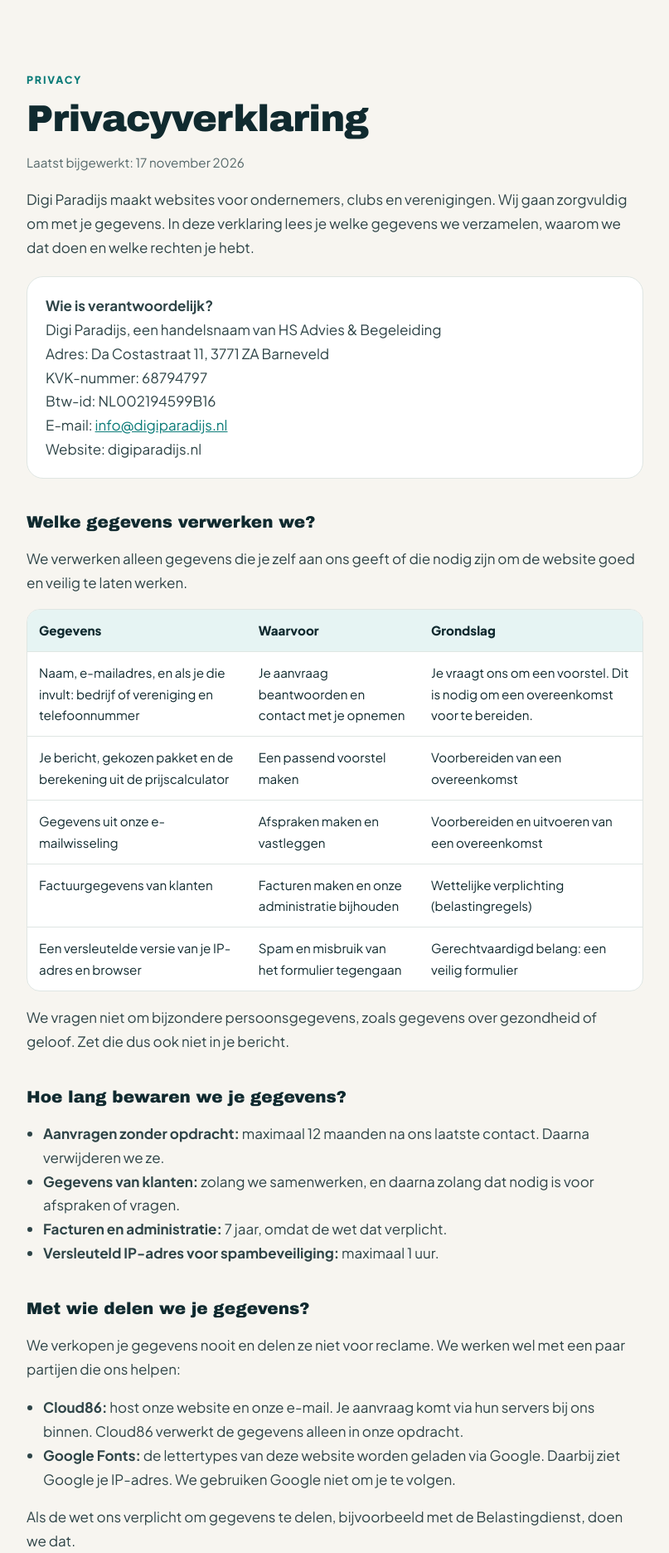
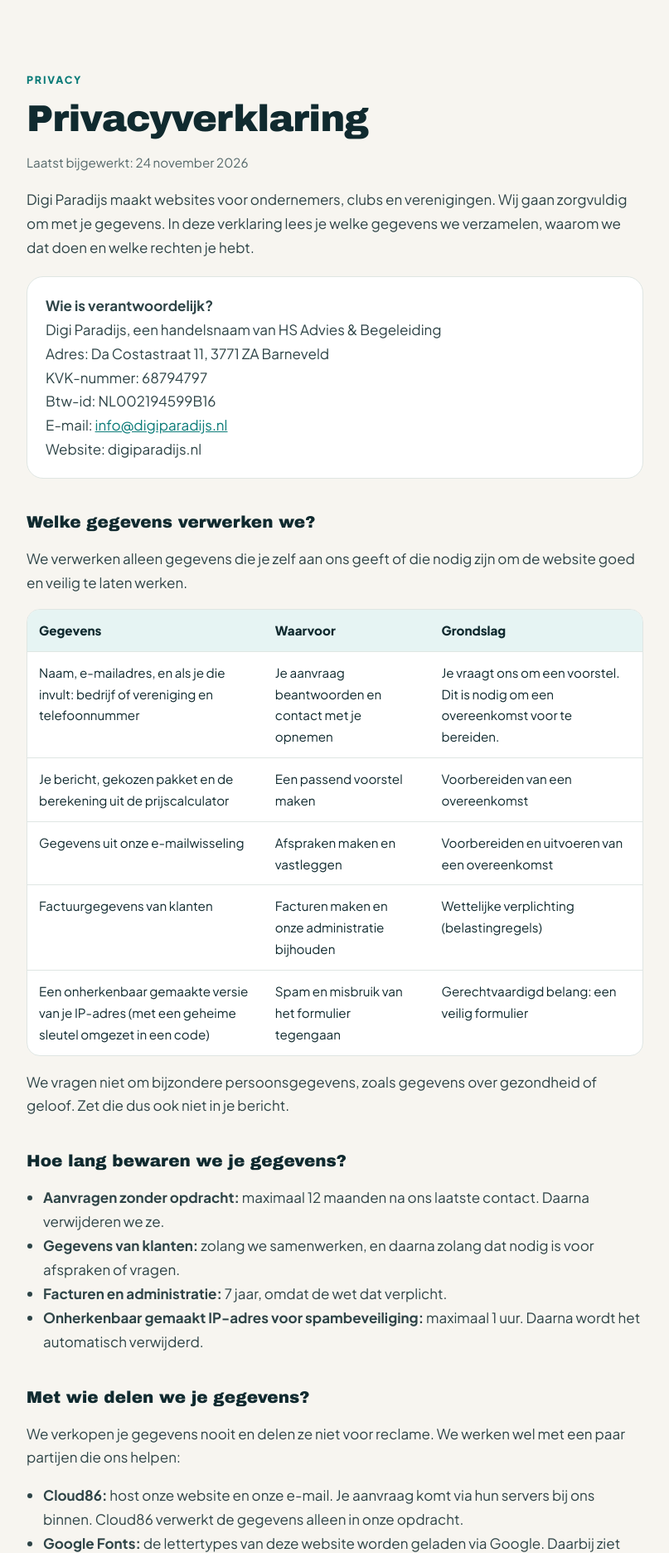
Before and after one commit to mkamphuis76-ops/digiparadijs-website, a PHP site: page /privacy.html in a window 1280 px wide. Shown: the part 65-1937 px from the top of the page at 83% size, without its empty margins (236-1043 px from the left). Run offline with PHP 8.4, Linux system fonts and the light colour scheme; some web fonts are replaced.

Commit message:
Spambeveiliging: IP onherkenbaar met geheime sleutel en na 1 uur verwijderd
- IP-adres wordt gehasht met HMAC en een geheime sleutel die alleen op de
  server staat, zodat het niet terug te rekenen is
- Tellers ouder dan een uur worden automatisch opgeruimd
- Privacyverklaring beschrijft nu precies wat er gebeurt; verouderde zin
  over het hulpberichtje verwijderd

Co-Authored-By: Claude Opus 5.5 <noreply@anthropic.com>
Claude-Session: https://claude.ai/code/session_01DjA4JyodinSMj4bTg1JKkm

```diff
--- a/privacy.html
+++ b/privacy.html
@@ -48,7 +48,7 @@ footer a{color:#F7F5F0;font-weight:700}
 <main><div class="wrap">
   <span class="label">Privacy</span>
   <h1>Privacyverklaring</h1>
-  <p class="date">Laatst bijgewerkt: 17 november 2026</p>
+  <p class="date">Laatst bijgewerkt: 24 november 2026</p>
   <p>Digi Paradijs maakt websites voor ondernemers, clubs en verenigingen. Wij gaan zorgvuldig om met je gegevens. In deze verklaring lees je welke gegevens we verzamelen, waarom we dat doen en welke rechten je hebt.</p>
 
   <div class="card">
@@ -64,7 +64,7 @@ footer a{color:#F7F5F0;font-weight:700}
       <tr><td data-l="Gegevens">Je bericht, gekozen pakket en de berekening uit de prijscalculator</td><td data-l="Waarvoor">Een passend voorstel maken</td><td data-l="Grondslag">Voorbereiden van een overeenkomst</td></tr>
       <tr><td data-l="Gegevens">Gegevens uit onze e-mailwisseling</td><td data-l="Waarvoor">Afspraken maken en vastleggen</td><td data-l="Grondslag">Voorbereiden en uitvoeren van een overeenkomst</td></tr>
       <tr><td data-l="Gegevens">Factuurgegevens van klanten</td><td data-l="Waarvoor">Facturen maken en onze administratie bijhouden</td><td data-l="Grondslag">Wettelijke verplichting (belastingregels)</td></tr>
-      <tr><td data-l="Gegevens">Een versleutelde versie van je IP-adres en browser</td><td data-l="Waarvoor">Spam en misbruik van het formulier tegengaan</td><td data-l="Grondslag">Gerechtvaardigd belang: een veilig formulier</td></tr>
+      <tr><td data-l="Gegevens">Een onherkenbaar gemaakte versie van je IP-adres (met een geheime sleutel omgezet in een code)</td><td data-l="Waarvoor">Spam en misbruik van het formulier tegengaan</td><td data-l="Grondslag">Gerechtvaardigd belang: een veilig formulier</td></tr>
     </tbody>
   </table></div>
   <p>We vragen niet om bijzondere persoonsgegevens, zoals gegevens over gezondheid of geloof. Zet die dus ook niet in je bericht.</p>
@@ -74,7 +74,7 @@ footer a{color:#F7F5F0;font-weight:700}
     <li><b>Aanvragen zonder opdracht:</b> maximaal 12 maanden na ons laatste contact. Daarna verwijderen we ze.</li>
     <li><b>Gegevens van klanten:</b> zolang we samenwerken, en daarna zolang dat nodig is voor afspraken of vragen.</li>
     <li><b>Facturen en administratie:</b> 7 jaar, omdat de wet dat verplicht.</li>
-    <li><b>Versleuteld IP-adres voor spambeveiliging:</b> maximaal 1 uur.</li>
+    <li><b>Onherkenbaar gemaakt IP-adres voor spambeveiliging:</b> maximaal 1 uur. Daarna wordt het automatisch verwijderd.</li>
   </ul>
 
   <h2>Met wie delen we je gegevens?</h2>
@@ -86,7 +86,7 @@ footer a{color:#F7F5F0;font-weight:700}
   <p>Als de wet ons verplicht om gegevens te delen, bijvoorbeeld met de Belastingdienst, doen we dat.</p>
 
   <h2>Cookies en links naar andere websites</h2>
-  <p>Deze website gebruikt geen cookies om je te volgen en geen advertentie- of analysecookies. We houden ook geen bezoekersstatistieken bij. We bewaren alleen in je eigen browser of je het hulpberichtje al hebt gesloten, zodat je het niet opnieuw ziet. Dat wordt gewist zodra je je browser sluit.</p>
+  <p>Deze website gebruikt geen cookies om je te volgen en geen advertentie- of analysecookies. We houden ook geen bezoekersstatistieken bij.</p>
   <p>Op de website staan links naar andere websites, zoals die van onze klanten en van Cloud86. Klik je op de link naar Cloud86, dan kan Cloud86 op hun eigen website een cookie plaatsen om te zien dat je via ons komt. Daarvoor ontvangen wij een vergoeding als je een pakket bestelt. Voor die websites geldt hun eigen privacyverklaring.</p>
 
   <h2>Hoe beveiligen we je gegevens?</h2>
```
Also changed, not shown: contact.php (+7 -1 lines).
